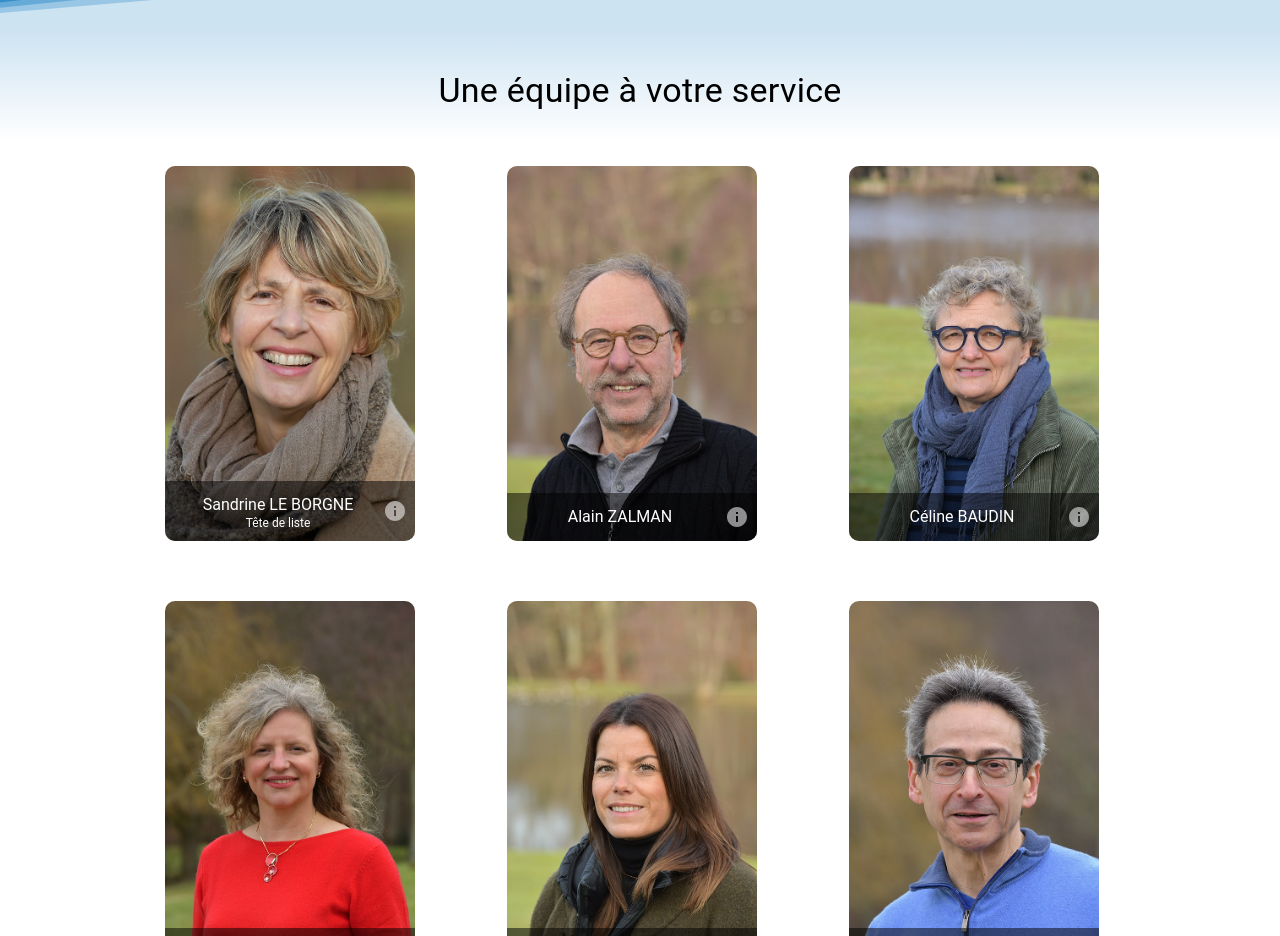
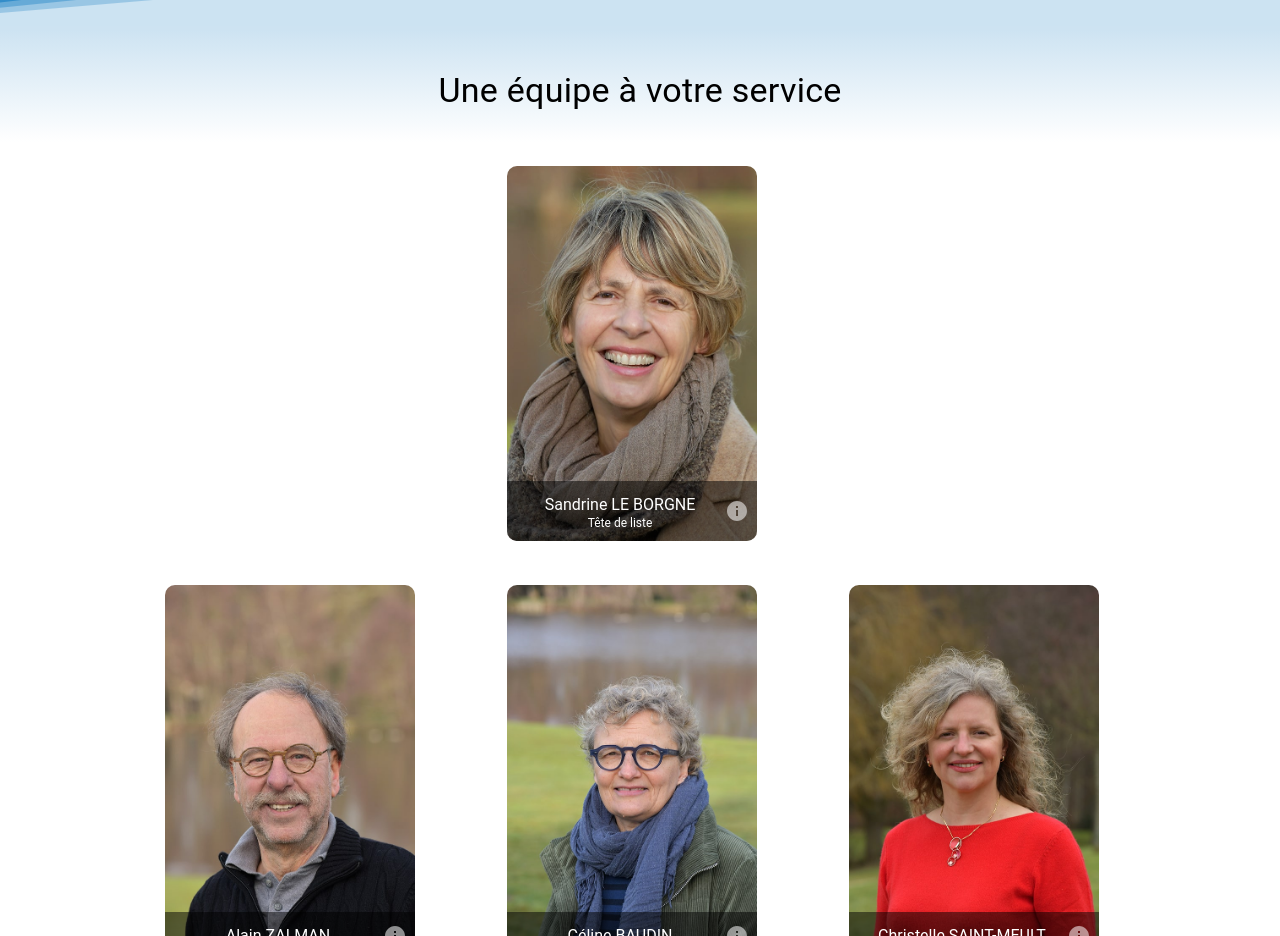
Before and after one commit to marionleborgne/avenir-saint-leger, a React (Create React App) app: page / in a window 1280 px wide. Shown: the part 4501-5437 px from the top of the page. Built offline with nearby package versions, Linux system fonts and the light colour scheme.

Commit message:
La reine mère :heart:

```diff
--- a/src/components/Avatars/Cards.js
+++ b/src/components/Avatars/Cards.js
@@ -3,7 +3,7 @@ import Grid from '@mui/material/Grid';
 import { Typography } from '@mui/material';
 
 import Card from './Card';
-import itemData from './data';
+import itemData, { LA_REINE_MERE } from './data';
 import Stripes from '../Stripes/Stripes';
 import { SolidHighlight, HighlightContainer } from '../Stripes/SolidHighlight';
 
@@ -14,7 +14,10 @@ export default () => (
       <Typography variant='h4' sx={{ margin: 5 }}>
         Une équipe à votre service
       </Typography>
-      <Box sx={{ flexGrow: 1 }}>
+      <Box sx={{ flexGrow: 1, maxWidth: '1500px' }}>
+        <Grid container justifyContent='center' spacing={2}>
+          <Card item={LA_REINE_MERE} />
+        </Grid>
         <Grid container justifyContent='center' spacing={2}>
           {itemData.map(
             (item, i) => {
--- a/src/components/Avatars/data.js
+++ b/src/components/Avatars/data.js
@@ -36,8 +36,7 @@ const avatars = {
   STEPHANE
 };
 
-export default [
-  {
+export const LA_REINE_MERE = {
   img: avatars.SANDRINE,
   name: 'Sandrine LE BORGNE',
   summary: 'Tête de liste',
@@ -45,7 +44,9 @@ export default [
   Toujours passionnée par le travail d'équipe, j'ai pris la présidence de l'association Saint Léger Tonic en 2004 (élaboration du dossier de subvention pour la création de la salle de danse du village), puis de l'association Culture et Loisirs en 2010. J'ai pris plaisir à fédérer les personnes autour de projets ambitieux tels que la fête de la pomme, la bourse aux jouets ou le marché de Noël de Saint Léger.
   J'ai à cœur de rassembler les léodégariens autour de projets pour développer la solidarité au sein de notre village et lui donner le dynamisme qu'il mérite.
 `
-  },
+};
+
+export default [
   {
     img: avatars.ALAIN,
     name: 'Alain ZALMAN',
```
Lines whose indentation alone changed are shown as unchanged.
